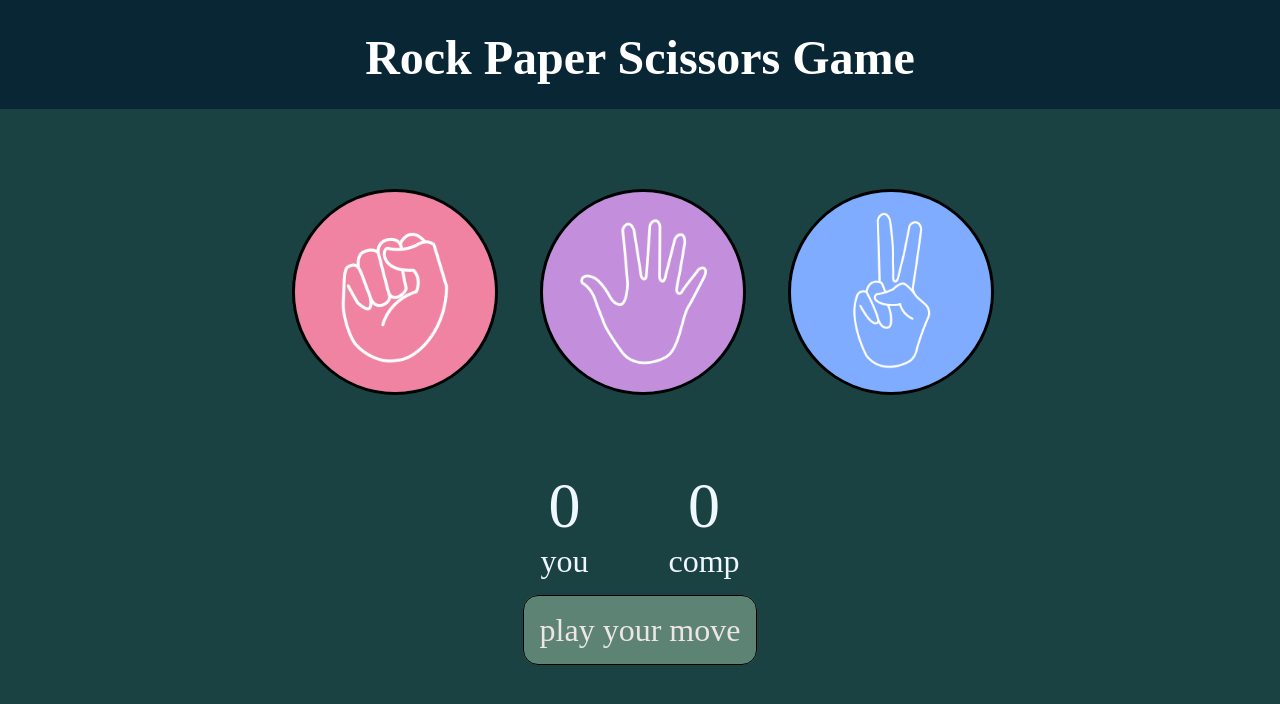
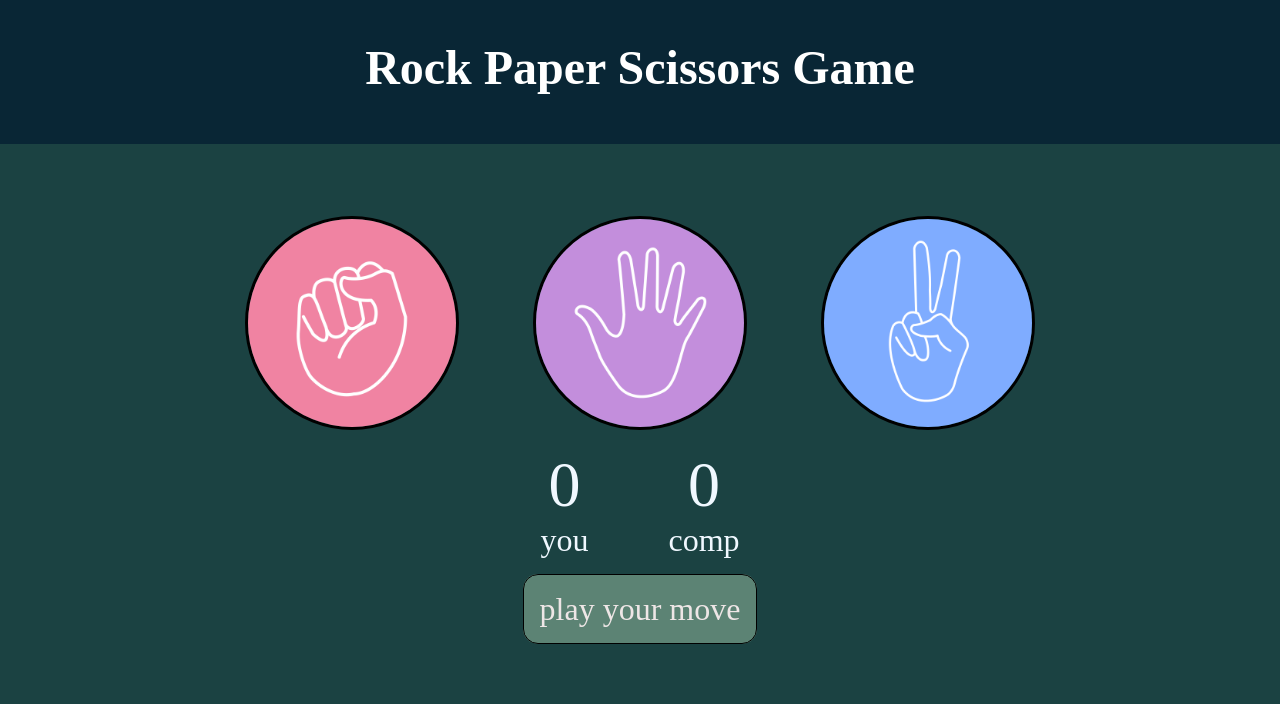
Before and after one commit to praveen-kumar-ketavat/Rock_Paper_Scissors_Game, a plain HTML site: page index.html in a window 1280 px wide. Drawn offline with Linux system fonts and the light colour scheme.

Commit message:
updated sizes

```diff
--- a/style.css
+++ b/style.css
@@ -7,8 +7,8 @@ h1{
     background-color:#092635;
     color:white;
     height:4rem;
-    padding:15px;
-    padding-top:30px;
+    padding:2.5rem;
+    padding-top:2.5rem;
     font-size:3rem;
 }
 body{
@@ -20,20 +20,20 @@ body{
     display:flex;
     justify-content: center;
     align-items: center;
-    margin:5rem;
+    margin:4.5rem;
     gap:3rem;
 
 }
 .choice{
-    height:200px;
-    width:200px;
+    height:10rem;
+    width:15rem;
     border-radius: 50%;
 
 }
 img{
     border: 3px solid black;
-    height:200px;
-    width:200px;
+    height:13rem;
+    width:13rem;
     object-fit: cover;
     border-radius: 50%;
 }
```
